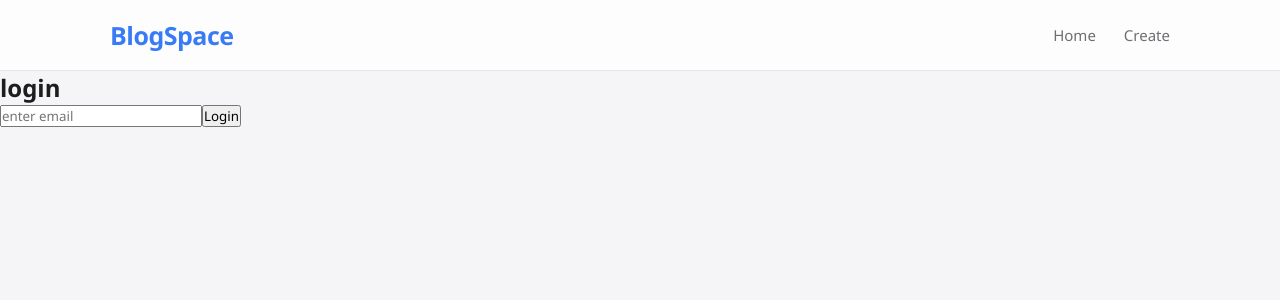
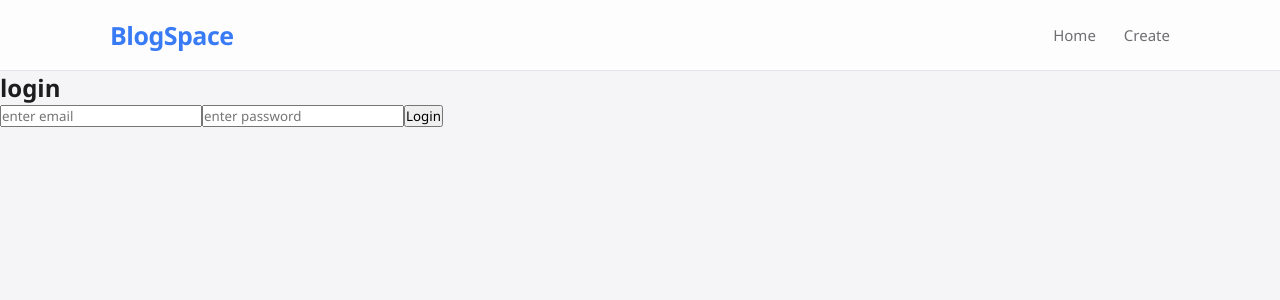
Before and after one commit to vyasaman26/25blog-app, a React (Vite) app: page /login in a window 1280 px wide. Shown: the top 300 px of the page. Built offline with nearby package versions, Linux system fonts and the light colour scheme.

Commit message:
1)login.jsx updated : (added checking if the user is registered or not,password field added) 2)In AuthContext.jsx login function is updated

```diff
--- a/src/context/AuthContext.jsx
+++ b/src/context/AuthContext.jsx
@@ -15,11 +15,9 @@ const AuthProvider = ({ children }) => {
     }
   }, []);
 
-  const login = (email) => {
+  const login = (userData) => {
     const fakeToken = "jwt-token" + Date.now();
-    const userData = {
-      email: email,
-    };
+
     setToken(fakeToken);
     setUser(userData);
 
--- a/src/pages/Login.jsx
+++ b/src/pages/Login.jsx
@@ -1,15 +1,26 @@
 import React, { useContext, useState } from "react";
-import  { AuthContext } from "../context/AuthContext";
+import { AuthContext } from "../context/AuthContext";
 import { useNavigate } from "react-router-dom";
 
 const Login = () => {
   const navigate = useNavigate();
   const { login } = useContext(AuthContext);
   const [email, setEmail] = useState("");
+  const [password, setPassword] = useState("");
+
   const handleSubmit = (e) => {
     e.preventDefault();
-    login(email);
-    navigate("/")
+    const users = localStorage.getItem(JSON.parse("users")) || [];
+    const isRegisteredUser = users.find(
+      (u) => u.email === email && u.password === password,
+    );
+
+    if (!isRegisteredUser) {
+      alert("invalid credential");
+      return;
+    }
+    login(isRegisteredUser);
+    navigate("/");
   };
 
   return (
@@ -24,6 +35,14 @@ const Login = () => {
             setEmail(e.target.value);
           }}
         />
+        <input
+          type="password"
+          placeholder="enter password"
+          value={password}
+          onChange={(e) => {
+            setPassword(e.target.value);
+          }}
+        />
         <button type="submit">Login</button>
       </form>
     </div>
```
